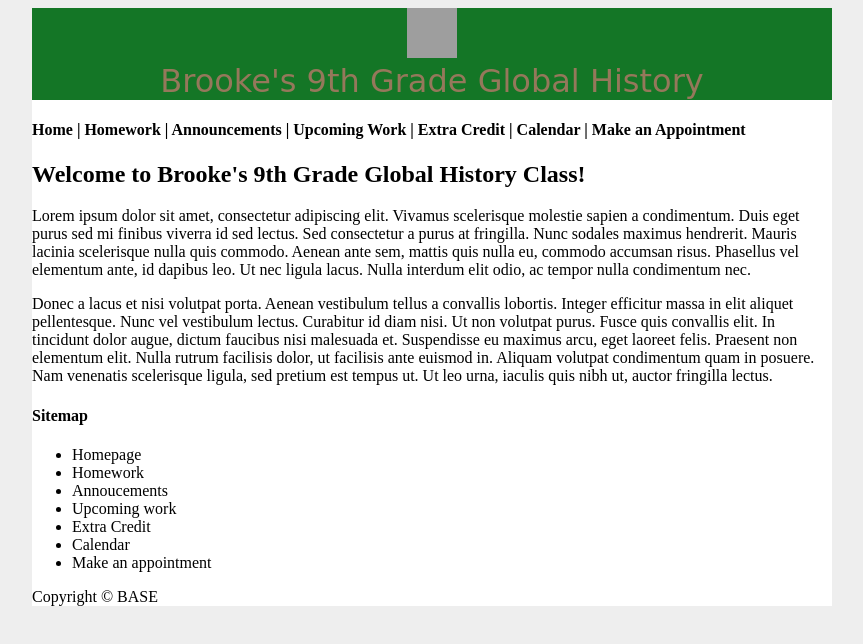
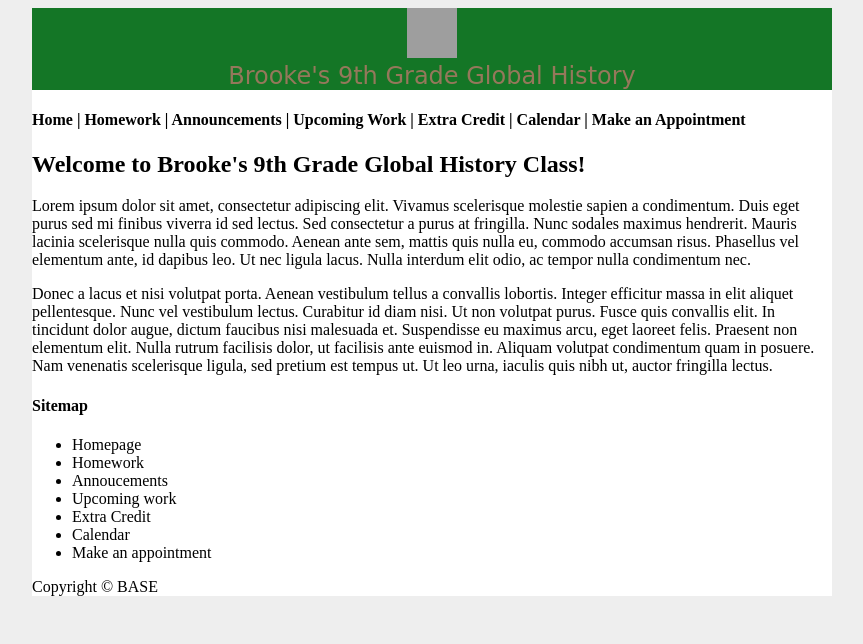
Before and after one commit to techdude23/DesignChallenge1WebDesign, a plain HTML site: page prototype2.html in a window 1280 px wide. Shown: the whole page, without its empty margins (208-1071 px from the left). Drawn offline with Linux system fonts and the light colour scheme; grey boxes are pictures that could not be loaded.

Commit message:
Update stylesheet.css

```diff
--- a/css/stylesheet.css
+++ b/css/stylesheet.css
@@ -30,7 +30,7 @@ html {
 
 #title {
 	color: #95785B;
-	font-size: xx-large;
+	font-size: 150%;
 	font-family: 'India Flower', cursive;
 }
 
```
